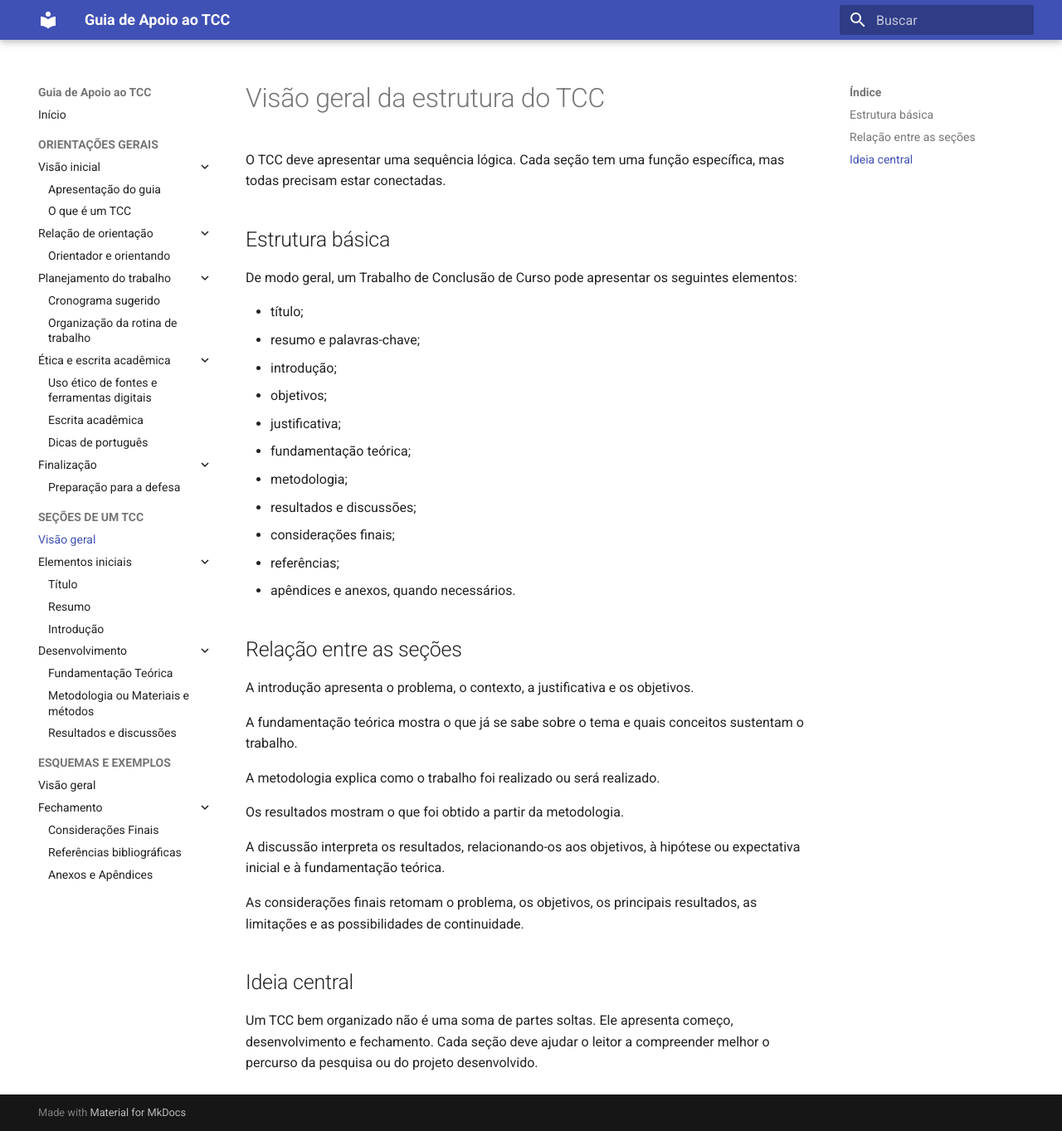
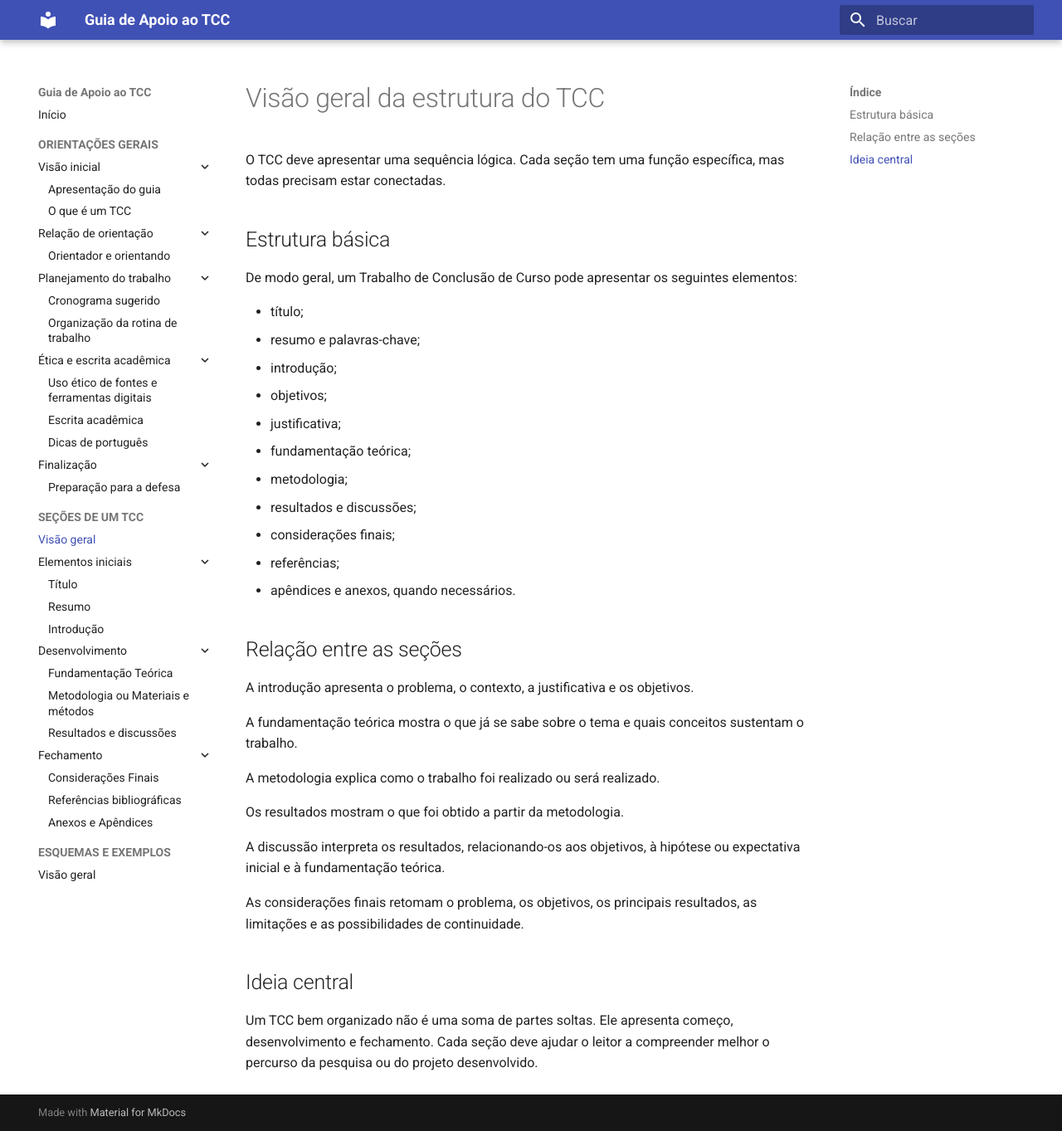
Before and after one commit to danielaflor/tcc, an MkDocs documentation site: the page built from docs/secoes-tcc/visao-geral.md, in a window 1280 px wide and 1363 px high. Shown: the whole window at 83% size. Built offline with MkDocs 1.6.1 and Material for MkDocs 9.7.7, drawn with Linux system fonts in a browser that asks for light colours; part of the change alters nothing that is shown.

```diff
--- a/mkdocs.yml
+++ b/mkdocs.yml
@@ -55,10 +55,10 @@ nav:
           - Metodologia ou Materiais e métodos: secoes-tcc/metodologia.md
           - Resultados e discussões: secoes-tcc/resultados-discussoes.md
 
-  - ESQUEMAS E EXEMPLOS:
-      - Visão geral: esquemas-exemplos/visao-geral.md
-
       - Fechamento:
           - Considerações Finais: secoes-tcc/consideracoes-finais.md
           - Referências bibliográficas: secoes-tcc/referencias.md
           - Anexos e Apêndices: secoes-tcc/apendices-anexos.md
+
+  - ESQUEMAS E EXEMPLOS:
+      - Visão geral: esquemas-exemplos/visao-geral.md
```
